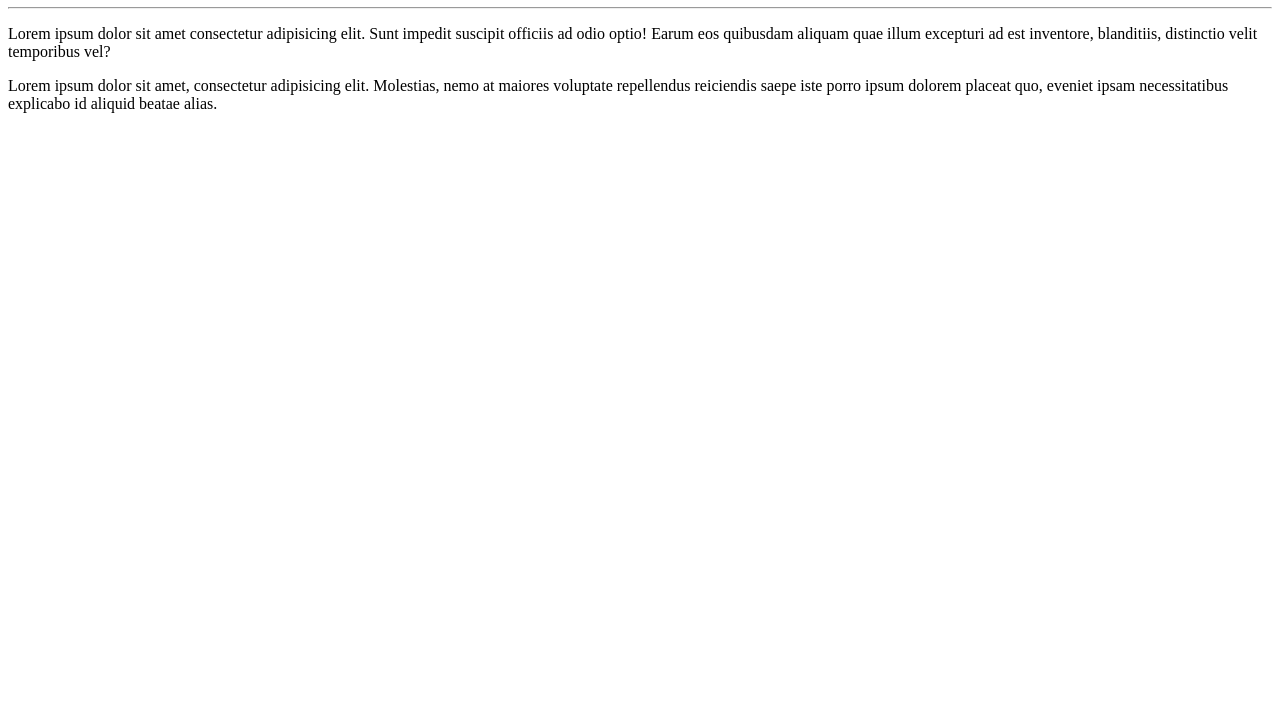
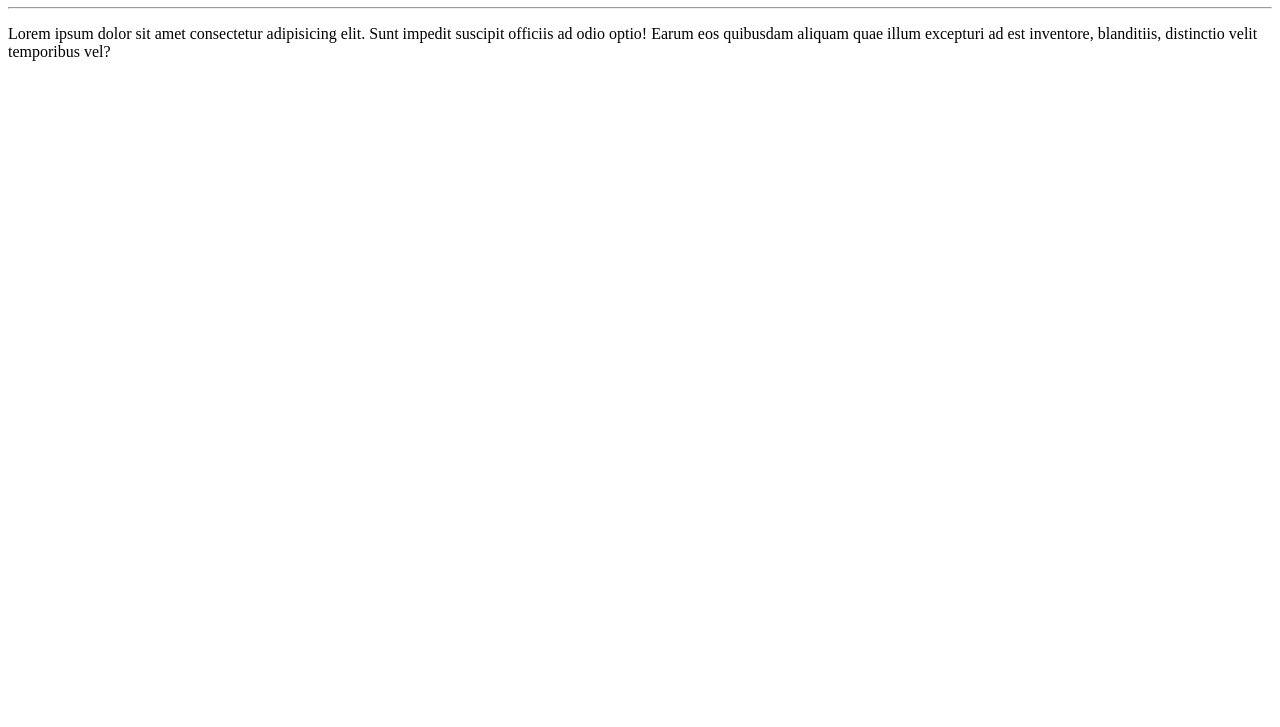
Before and after one commit to RICHARDISON-REIS/Ola-Mundo, a plain HTML site: page site-exemplo/index.html in a window 1280 px wide. Shown: the part 73-800 px from the top of the page. Drawn offline with Linux system fonts and the light colour scheme.

Commit message:
excluí um linha

```diff
--- a/site-exemplo/index.html
+++ b/site-exemplo/index.html
@@ -10,6 +10,6 @@
     <h1>Olá, Mundo!</h1>
     <hr>
     <p>Lorem ipsum dolor sit amet consectetur adipisicing elit. Sunt impedit suscipit officiis ad odio optio! Earum eos quibusdam aliquam quae illum excepturi ad est inventore, blanditiis, distinctio velit temporibus vel?</p>
-    <p>Lorem ipsum dolor sit amet, consectetur adipisicing elit. Molestias, nemo at maiores voluptate repellendus reiciendis saepe iste porro ipsum dolorem placeat quo, eveniet ipsam necessitatibus explicabo id aliquid beatae alias.</p>
+
 </body>
 </html>
```
